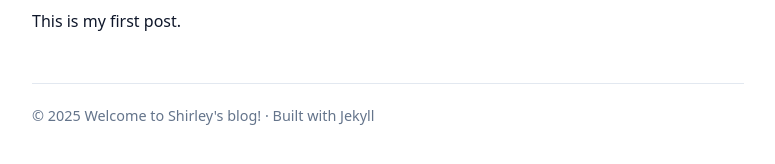
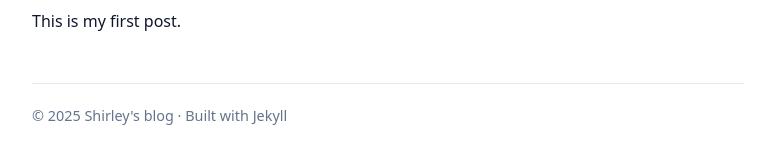
Before and after one commit to Shirleyxxy/shirleyxxy.github.io, a Jekyll site: the page built from index.md, in a window 1280 px wide. Shown: the part 430-594 px from the top of the page, without its empty margins (252-1027 px from the left). Built offline with Jekyll 4.4.1, drawn with Linux system fonts in a browser that asks for light colours.

Commit message:
fix title and footer

```diff
--- a/_layouts/default.html
+++ b/_layouts/default.html
@@ -3,7 +3,15 @@
 <head>
   <meta charset="utf-8">
   <meta name="viewport" content="width=device-width, initial-scale=1">
-  <title>{% if page.title %}{{ page.title }} · {% endif %}{{ site.title }}</title>
+  {% assign sitename = site.brand | default: site.title %}
+<title>
+  {% if page.title and page.url != '/' %}
+    🍵 {{ page.title }} | {{ sitename }}
+  {% else %}
+    🍵 {{ sitename }}
+  {% endif %}
+</title>
+
   <meta name="description" content="{{ site.description }}">
   <link rel="stylesheet" href="{{ '/assets/css/main.css' | relative_url }}">
   {% seo %}
@@ -31,7 +39,9 @@
     <main>
       {{ content }}
     </main>
-    <footer class="site">© {{ site.time | date: '%Y' }} {{ site.title }} · Built with Jekyll</footer>
+    <footer class="site">
+      © {{ site.time | date: '%Y' }} {{ site.brand | default: site.title }} · Built with Jekyll
+    </footer>
   </div>
 </body>
 </html>
--- a/assets/css/main.css
+++ b/assets/css/main.css
@@ -2,7 +2,12 @@
   --bg:#fff; --fg:#0f172a; --muted:#64748b; --border:#e2e8f0; --link:#0ea5e9; --maxw:760px;
 }
 @media (prefers-color-scheme: dark){
-  :root{ --bg:#0b1220; --fg:#e5e7eb; --muted:#94a3b8; --border:#1f2937; --link:#38bdf8; }
+  :root{
+    --bg:#1a1a1a;
+    --fg:#e6e8eb;
+    --muted:#a8b0ba;
+    --border:#262626;
+    --link:#38bdf8; }
 }
 *{box-sizing:border-box}
 html,body{height:100%}
```
